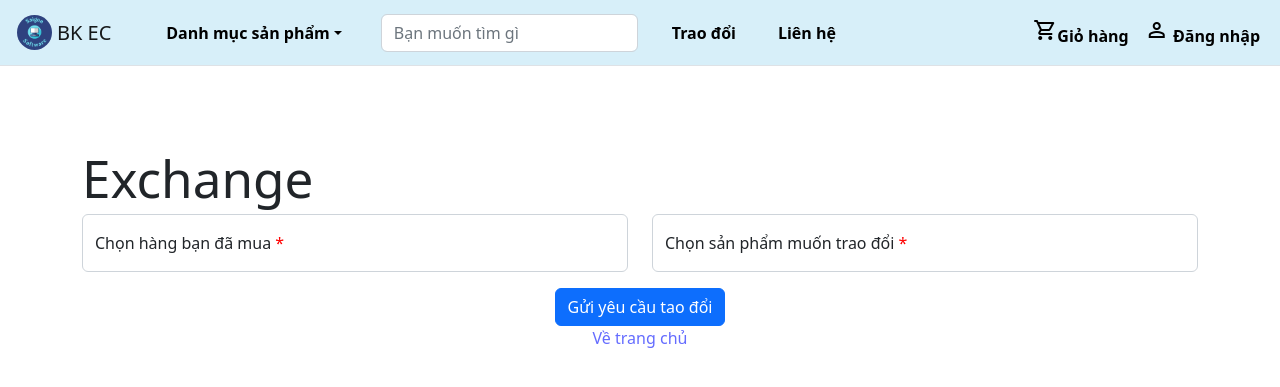
After one commit to PhucLe03/SaiGon-Software, a PHP site: page /exchange in a window 1280 px wide. The commit adds this page. Shown: the top 387 px of the page. Run offline with PHP 8.4, Linux system fonts and the light colour scheme; some libraries are stand-ins or nearby versions.

Commit message:
Add exchange page

```diff
--- a/assets/global/global_nav.php
+++ b/assets/global/global_nav.php
@@ -36,10 +36,10 @@ $option = 0;
         </form>
         <ul class="navbar-nav flex-grow-1 justify-content-evenly">
           <li class="phuc_nav">
-            <a class="nav-link" href="/privacy">Trao đổi</a>
+            <a class="nav-link" href="/exchange">Trao đổi</a>
           </li>
           <li class="phuc_nav">
-            <a class="nav-link" href="/about">Liên hệ</a>
+            <a class="nav-link" href="about.php">Liên hệ</a>
           </li>
         </ul>
       </div>
--- /dev/null
+++ b/exchange/index.php
@@ -0,0 +1,45 @@
+<!DOCTYPE html>
+<html lang="en">
+
+<head>
+    <meta charset="UTF-8">
+    <meta name="viewport" content="width=device-width, initial-scale=1.0">
+    <title>
+        <?php
+        $title = "Trao đổi";
+        include "../header.php";
+        ?>
+    </title>
+    <?php include "../assets/global/global_css.php" ?>
+</head>
+
+<body>
+    <?php include "../assets/global/global_nav.php"; ?>
+    <div class="container">
+        <form class="login" method="post" action="exchange/process_exchange.php">
+            <h1>Exchange</h1>
+            <div class="row">
+                <div class="col-md-6">
+                    <div class="form-floating mb-3">
+                        <input type="text" class="form-control" name="hh" placeholder="">
+                        <label class="form-label">Chọn hàng bạn đã mua <span style="color: red;">*</span></label>
+                    </div>
+                </div>
+                <div class="col-md-6">
+                    <div class="form-floating mb-3">
+                        <input type="text" class="form-control" name="sp" placeholder="">
+                        <label class="form-label">Chọn sản phẩm muốn trao đổi <span style="color: red;">*</span></label>
+                    </div>
+                </div>
+
+            </div>
+            <div class="d-flex justify-content-center align-items-center flex-column">
+                <button type="submit" class="btn btn-primary">Gửi yêu cầu tao đổi</button>
+                <!-- <br/> -->
+                <a href="index.php" class="text-decoration-none">Về trang chủ</a>
+            </div>
+        </form>
+    </div>
+</body>
+
+</html>
```
Also changed, not shown: about.php (added).
